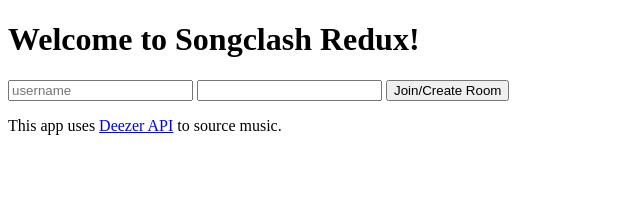
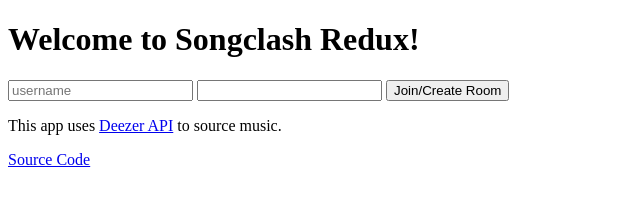
Before and after one commit to PlexagonStuff/songclash-redux, a website: page public/index.html in a window 1280 px wide. Shown: the whole page, without its empty margins (0-640 px from the left). Drawn offline with nearby package versions, Linux system fonts and the light colour scheme.

Commit message:
Updated Footer
updated the footer to bring in the source code as well. Also made these links open in a new tab.

```diff
--- a/index.js
+++ b/index.js
@@ -11,7 +11,7 @@ import {JSDOM} from 'jsdom';
 //so I may have to switch to it for the previews
 //https://developers.deezer.com/guidelines
 
-//https://nodejs.org/api/esm.html#:~:text=The%20CommonJS%20module%20require%20always,module%20from%20a%20CommonJS%20module.
+//https://nodejs.org/en/learn/command-line/how-to-read-environment-variables-from-nodejs
 import { default as stringSimilarity } from 'string-similarity';
 import {default as levenshtein} from 'js-levenshtein';
 const app = express();
--- a/public/index.html
+++ b/public/index.html
@@ -56,7 +56,7 @@
 
 </div>
 <p id="warning"></p>
-<footer> <p>This app uses <a href="https://developers.deezer.com/">Deezer API</a> to source music.  </p></footer>
+<footer> <p>This app uses <a href="https://developers.deezer.com/" target="_blank">Deezer API</a> to source music.  </p><p><a href="https://github.com/PlexagonStuff/songclash-redux" target="_blank">Source Code</a></p></footer>
 
 </body>
 <script type = "text/javascript" src = "/scripts/main.js"></script>
```
